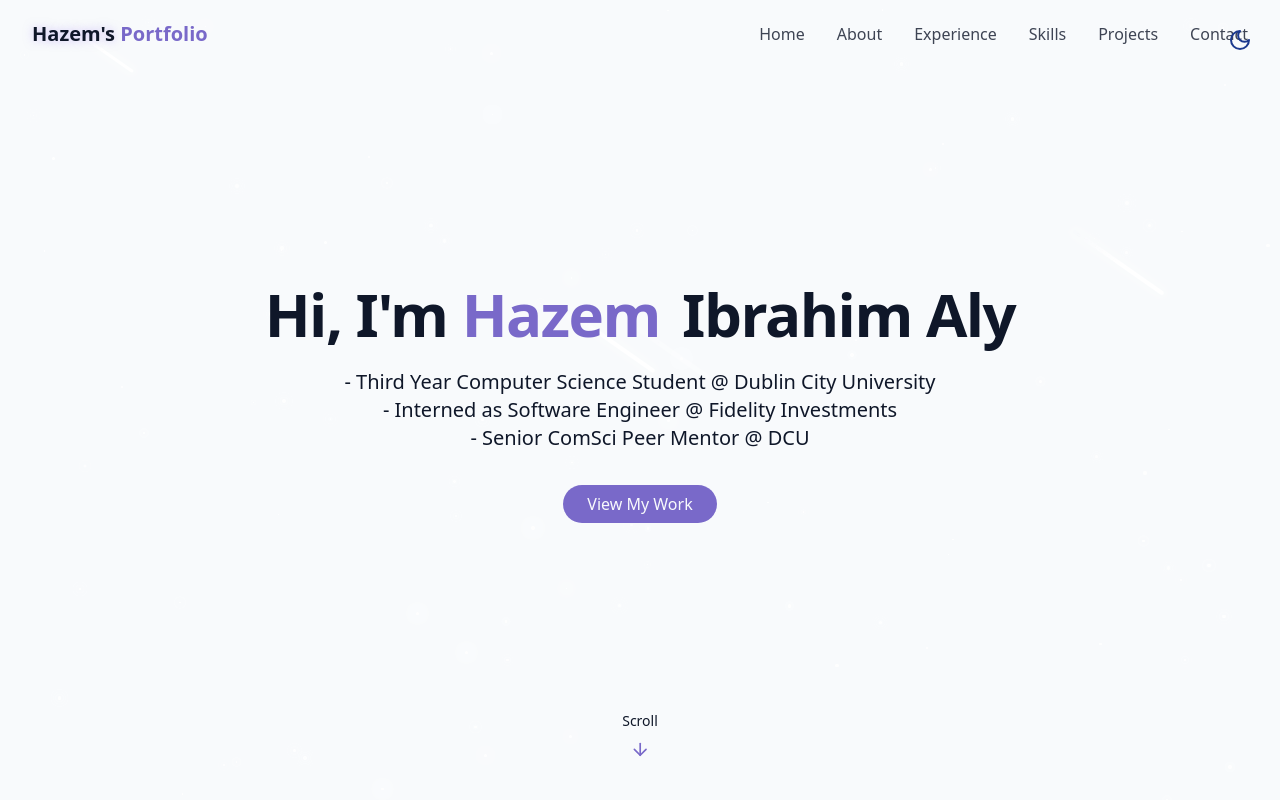
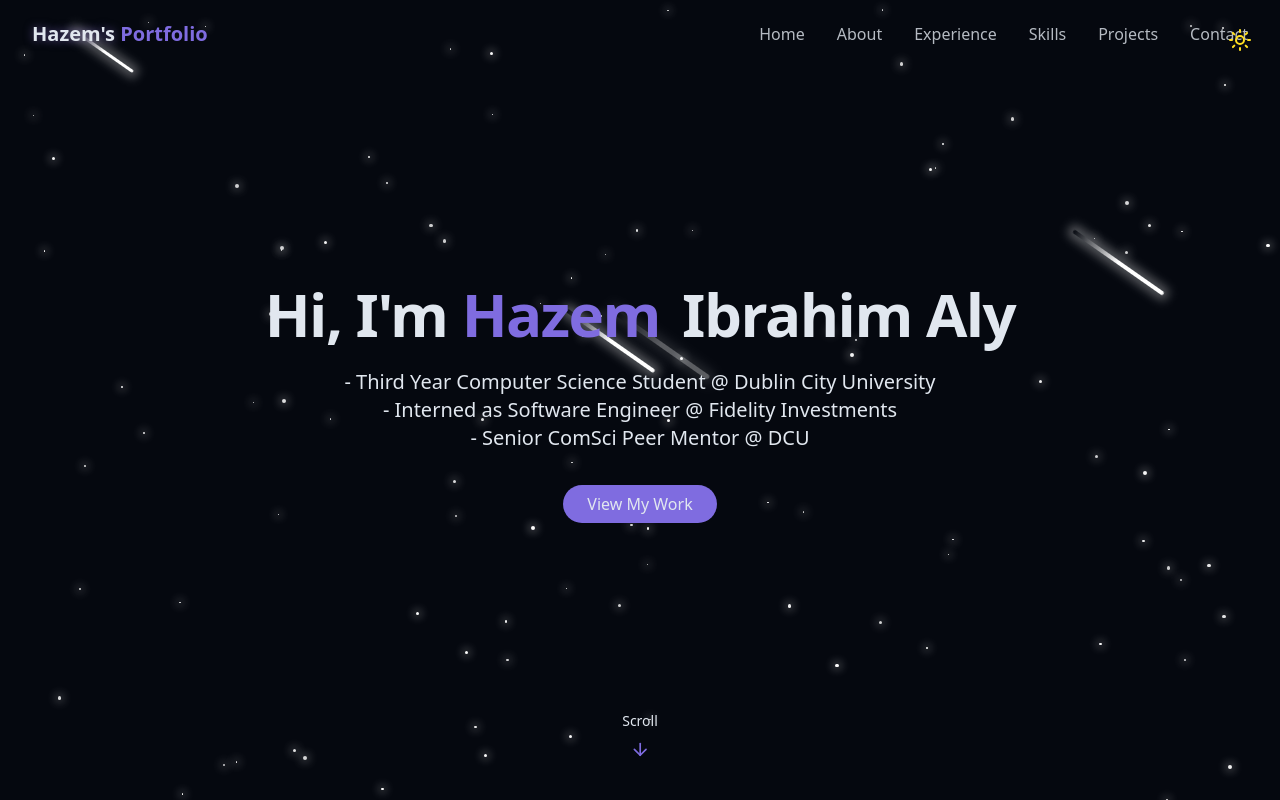
Before and after one commit to HazemAly04/hazem_folio, a React (Vite) app: page / in a window 1280 px wide. Shown: the top 800 px of the page. Built offline with nearby package versions, Linux system fonts and the light colour scheme.

Commit message:
Fix theme toggle default behavior and button class

```diff
--- a/src/components/ThemeToggle.jsx
+++ b/src/components/ThemeToggle.jsx
@@ -7,12 +7,14 @@ export const ThemeToggle = () => {
 
   useEffect(() => {
     const storedTheme = localStorage.getItem("theme");
-    if (storedTheme === "dark") {
+    if (storedTheme === "dark" || !storedTheme) {
+      // Default to dark if not set
       setIsDarkMode(true);
       document.documentElement.classList.add("dark");
+      localStorage.setItem("theme", "dark");
     } else {
-      localStorage.setItem("theme", "light");
       setIsDarkMode(false);
+      document.documentElement.classList.remove("dark");
     }
   }, []);
 
@@ -33,7 +35,7 @@ export const ThemeToggle = () => {
       onClick={toggleTheme}
       className={cn(
         "fixed max-sm:hidden top-5 right-5 z-50 p-2 rounded-full transition-colors duration-300",
-        "focus:outlin-hidden"
+        "focus:outline-hidden"
       )}
     >
       {isDarkMode ? (
```
